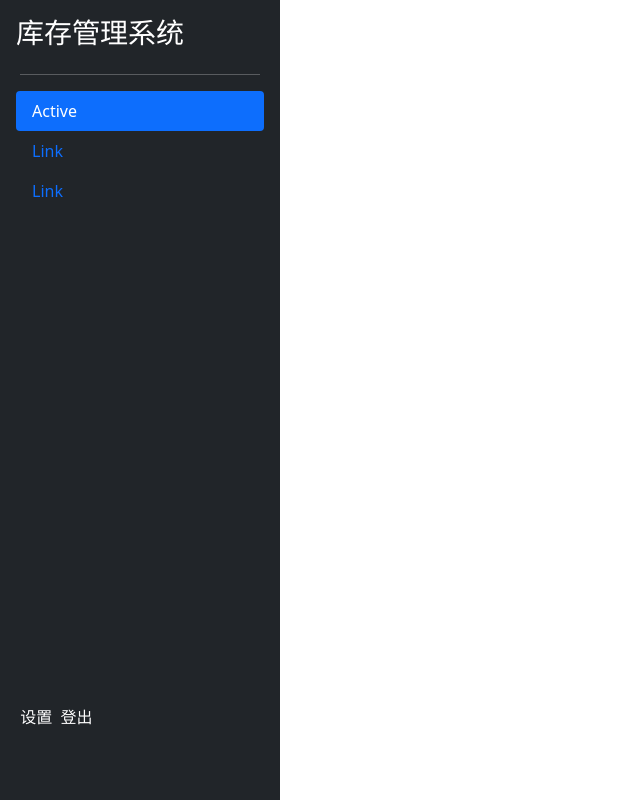
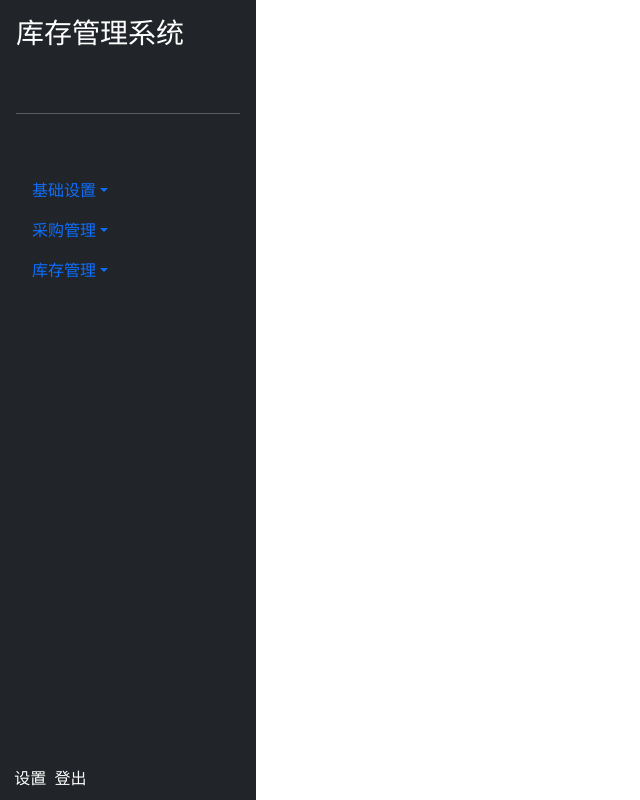
Before and after one commit to wangltsss/-, a Flask app: template templates/index.html in a window 1280 px wide. Shown: the whole page, without its empty margins (0-640 px from the left). Run offline with Flask 2, Linux system fonts and the light colour scheme; the template is opened without the code that fills it, so the values that code supplies are empty.

Commit message:
添加了各个子页面的占位符，并实现了子页面的开关功能。

```diff
--- a/static/css/index.css
+++ b/static/css/index.css
@@ -4,18 +4,33 @@ body{
 }
 
 #sidenav{
-    width: 280px;
+    position: fixed;
+    top: 0;
+    left: 0;
+    width: 20%;
     height: 100%;
 }
 
 #menu{
+    position: relative;
     height: 80%;
 }
 
 #setting{
     margin-bottom: 0;
+    position: fixed;
+    bottom: 10px;
+    left: 10px;
 }
 
 .separation{
-    width: 240px;
+    width: 100%;
 }
+
+.iframe-wrapper{
+    width: 80%;
+    height: 100%;
+    position: fixed;
+    right: 0;
+    display: none;
+}
--- /dev/null
+++ b/static/js/index.js
@@ -0,0 +1,28 @@
+"use strict"
+
+function toggle_visible(id){
+    let ele = document.getElementById(id)
+    ele.style.display = "block";
+}
+
+function toggle_invisible(id){
+    let ele = window.parent.document.getElementById(id)
+    ele.style.display = "none";
+}
+
+function toggle_visibility(id){
+    for (let i = 0; i < subpages.length; i++){
+        if (subpages[i] === id){
+            toggle_visible(id)
+        }
+        else{
+            toggle_invisible(subpages[i])
+        }
+    }
+}
+
+const subpages =
+    ['commodity_wrapper',
+    'warehouse_wrapper',
+    'purchase_wrapper', 'refund_wrapper',
+    'stock_wrapper', 'transfer_wrapper'];
--- /dev/null
+++ b/templates/commodity_manage.html
@@ -0,0 +1,13 @@
+<!doctype html>
+<html lang="en">
+    <head>
+        <meta charset="utf-8">
+        <meta name="viewport" content="width=device-width, initial-scale=1">
+        <link href="https://cdn.jsdelivr.net/npm/bootstrap@5.0.1/dist/css/bootstrap.min.css" rel="stylesheet" integrity="sha384-+0n0xVW2eSR5OomGNYDnhzAbDsOXxcvSN1TPprVMTNDbiYZCxYbOOl7+AMvyTG2x" crossorigin="anonymous">
+        <title>商品管理</title>
+    </head>
+    <body>
+        <h1>商品管理</h1>
+        <script src="https://cdn.jsdelivr.net/npm/bootstrap@5.0.1/dist/js/bootstrap.bundle.min.js" integrity="sha384-gtEjrD/SeCtmISkJkNUaaKMoLD0//ElJ19smozuHV6z3Iehds+3Ulb9Bn9Plx0x4" crossorigin="anonymous"></script>
+    </body>
+</html>
--- a/templates/index.html
+++ b/templates/index.html
@@ -8,22 +8,42 @@
         <title>欢迎使用库存管理系统！</title>
     </head>
     <body>
-        <div class="navbar navbar-light bg-dark flex-column mb-auto p-3 text-white" id="sidenav">
+        <div class="navbar navbar-light bg-dark flex-column mb-auto p-3 text-white container" id="sidenav">
             <div class="text-white flex-column w-100" id="title">
-               <h3>库存管理系统</h3>
+                <a class="text-decoration-none" href = "#" onclick="toggle_visibility(' ')" style="color: white">
+                    <h3>库存管理系统</h3>
+                </a>
             </div>
 
             <hr class="separation">
 
             <ul class="nav flex-column nav-pills w-100" id="menu">
-                <li class="nav-item w-100">
-                    <a class="nav-link active" aria-current="page" href="#">Active</a>
+                <li class="nav-item w-100 dropdown">
+                    <div class="dropdown">
+                        <a class="nav-link dropdown-toggle" aria-current="page" href="#" data-bs-toggle="dropdown" id="general">基础设置</a>
+                        <ul class="dropdown-menu">
+                            <li><a class="dropdown-item" href = "#" onclick="toggle_visibility('commodity_wrapper')">商品管理</a></li>
+                            <li><a class="dropdown-item" href = "#" onclick="toggle_visibility('warehouse_wrapper')">仓库管理</a></li>
+                        </ul>
+                    </div>
                 </li>
-                <li class="nav-item">
-                    <a class="nav-link" href="#">Link</a>
+                <li class="nav-item w-100 dropdown">
+                    <div class="dropdown">
+                        <a class="nav-link dropdown-toggle" aria-current="page" href="#" data-bs-toggle="dropdown">采购管理</a>
+                        <ul class="dropdown-menu">
+                            <li><a class="dropdown-item" href = "#" onclick="toggle_visibility('purchase_wrapper')">采购订单</a></li>
+                            <li><a class="dropdown-item" href = "#" onclick="toggle_visibility('refund_wrapper')">采购退货</a></li>
+                        </ul>
+                    </div>
                 </li>
-                <li class="nav-item">
-                    <a class="nav-link" href="#">Link</a>
+                <li class="nav-item w-100 dropdown">
+                    <div class="dropdown">
+                        <a class="nav-link dropdown-toggle" aria-current="page" href="#" data-bs-toggle="dropdown">库存管理</a>
+                        <ul class="dropdown-menu">
+                            <li><a class="dropdown-item" href = "#" onclick="toggle_visibility('stock_wrapper')">库存查看</a></li>
+                            <li><a class="dropdown-item" href = "#" onclick="toggle_visibility('transfer_wrapper')">库存调拨</a></li>
+                        </ul>
+                    </div>
                 </li>
             </ul>
 
@@ -38,6 +58,32 @@
                 </a>
             </div>
         </div>
+
+        <div id="commodity_wrapper" class="iframe-wrapper" style="display: none">
+            <iframe src="commodity_manage.html" ></iframe>
+        </div>
+
+        <div id="warehouse_wrapper" class="iframe-wrapper" style="display: none">
+            <iframe src="warehouse_manage.html" ></iframe>
+        </div>
+
+        <div id="purchase_wrapper" class="iframe-wrapper" style="display: none">
+            <iframe src="purchasing_manage.html" ></iframe>
+        </div>
+
+        <div id="refund_wrapper" class="iframe-wrapper" style="display: none">
+            <iframe src="refunding_manage.html" ></iframe>
+        </div>
+
+        <div id="stock_wrapper" class="iframe-wrapper" style="display: none">
+            <iframe src="view_stock.html" ></iframe>
+        </div>
+
+        <div id="transfer_wrapper" class="iframe-wrapper" style="display: none">
+            <iframe src="stock_transfer.html" ></iframe>
+        </div>
+
+        <script type="text/javascript" src="../static/js/index.js"></script>
         <script src="https://cdn.jsdelivr.net/npm/bootstrap@5.0.1/dist/js/bootstrap.bundle.min.js" integrity="sha384-gtEjrD/SeCtmISkJkNUaaKMoLD0//ElJ19smozuHV6z3Iehds+3Ulb9Bn9Plx0x4" crossorigin="anonymous"></script>
     </body>
 </html>
--- /dev/null
+++ b/templates/purchasing_manage.html
@@ -0,0 +1,13 @@
+<!doctype html>
+<html lang="en">
+    <head>
+        <meta charset="utf-8">
+        <meta name="viewport" content="width=device-width, initial-scale=1">
+        <link href="https://cdn.jsdelivr.net/npm/bootstrap@5.0.1/dist/css/bootstrap.min.css" rel="stylesheet" integrity="sha384-+0n0xVW2eSR5OomGNYDnhzAbDsOXxcvSN1TPprVMTNDbiYZCxYbOOl7+AMvyTG2x" crossorigin="anonymous">
+        <title>采购订单</title>
+    </head>
+    <body>
+        <h1>采购订单</h1>
+        <script src="https://cdn.jsdelivr.net/npm/bootstrap@5.0.1/dist/js/bootstrap.bundle.min.js" integrity="sha384-gtEjrD/SeCtmISkJkNUaaKMoLD0//ElJ19smozuHV6z3Iehds+3Ulb9Bn9Plx0x4" crossorigin="anonymous"></script>
+    </body>
+</html>
--- /dev/null
+++ b/templates/refunding_manage.html
@@ -0,0 +1,13 @@
+<!doctype html>
+<html lang="en">
+    <head>
+        <meta charset="utf-8">
+        <meta name="viewport" content="width=device-width, initial-scale=1">
+        <link href="https://cdn.jsdelivr.net/npm/bootstrap@5.0.1/dist/css/bootstrap.min.css" rel="stylesheet" integrity="sha384-+0n0xVW2eSR5OomGNYDnhzAbDsOXxcvSN1TPprVMTNDbiYZCxYbOOl7+AMvyTG2x" crossorigin="anonymous">
+        <title>采购退货</title>
+    </head>
+    <body>
+        <h1>采购退货</h1>
+        <script src="https://cdn.jsdelivr.net/npm/bootstrap@5.0.1/dist/js/bootstrap.bundle.min.js" integrity="sha384-gtEjrD/SeCtmISkJkNUaaKMoLD0//ElJ19smozuHV6z3Iehds+3Ulb9Bn9Plx0x4" crossorigin="anonymous"></script>
+    </body>
+</html>
--- /dev/null
+++ b/templates/stock_transfer.html
@@ -0,0 +1,13 @@
+<!doctype html>
+<html lang="en">
+    <head>
+        <meta charset="utf-8">
+        <meta name="viewport" content="width=device-width, initial-scale=1">
+        <link href="https://cdn.jsdelivr.net/npm/bootstrap@5.0.1/dist/css/bootstrap.min.css" rel="stylesheet" integrity="sha384-+0n0xVW2eSR5OomGNYDnhzAbDsOXxcvSN1TPprVMTNDbiYZCxYbOOl7+AMvyTG2x" crossorigin="anonymous">
+        <title>库存调拨</title>
+    </head>
+    <body>
+        <h1>库存调拨</h1>
+        <script src="https://cdn.jsdelivr.net/npm/bootstrap@5.0.1/dist/js/bootstrap.bundle.min.js" integrity="sha384-gtEjrD/SeCtmISkJkNUaaKMoLD0//ElJ19smozuHV6z3Iehds+3Ulb9Bn9Plx0x4" crossorigin="anonymous"></script>
+    </body>
+</html>
--- /dev/null
+++ b/templates/view_stock.html
@@ -0,0 +1,13 @@
+<!doctype html>
+<html lang="en">
+    <head>
+        <meta charset="utf-8">
+        <meta name="viewport" content="width=device-width, initial-scale=1">
+        <link href="https://cdn.jsdelivr.net/npm/bootstrap@5.0.1/dist/css/bootstrap.min.css" rel="stylesheet" integrity="sha384-+0n0xVW2eSR5OomGNYDnhzAbDsOXxcvSN1TPprVMTNDbiYZCxYbOOl7+AMvyTG2x" crossorigin="anonymous">
+        <title>查看库存</title>
+    </head>
+    <body>
+        <h1>查看库存</h1>
+        <script src="https://cdn.jsdelivr.net/npm/bootstrap@5.0.1/dist/js/bootstrap.bundle.min.js" integrity="sha384-gtEjrD/SeCtmISkJkNUaaKMoLD0//ElJ19smozuHV6z3Iehds+3Ulb9Bn9Plx0x4" crossorigin="anonymous"></script>
+    </body>
+</html>
--- /dev/null
+++ b/templates/warehouse_manage.html
@@ -0,0 +1,13 @@
+<!doctype html>
+<html lang="en">
+    <head>
+        <meta charset="utf-8">
+        <meta name="viewport" content="width=device-width, initial-scale=1">
+        <link href="https://cdn.jsdelivr.net/npm/bootstrap@5.0.1/dist/css/bootstrap.min.css" rel="stylesheet" integrity="sha384-+0n0xVW2eSR5OomGNYDnhzAbDsOXxcvSN1TPprVMTNDbiYZCxYbOOl7+AMvyTG2x" crossorigin="anonymous">
+        <title>仓库管理</title>
+    </head>
+    <body>
+        <h1>仓库管理</h1>
+        <script src="https://cdn.jsdelivr.net/npm/bootstrap@5.0.1/dist/js/bootstrap.bundle.min.js" integrity="sha384-gtEjrD/SeCtmISkJkNUaaKMoLD0//ElJ19smozuHV6z3Iehds+3Ulb9Bn9Plx0x4" crossorigin="anonymous"></script>
+    </body>
+</html>
```
Also changed, not shown: static/css/manage_page.css (added, +10 -0 lines).
